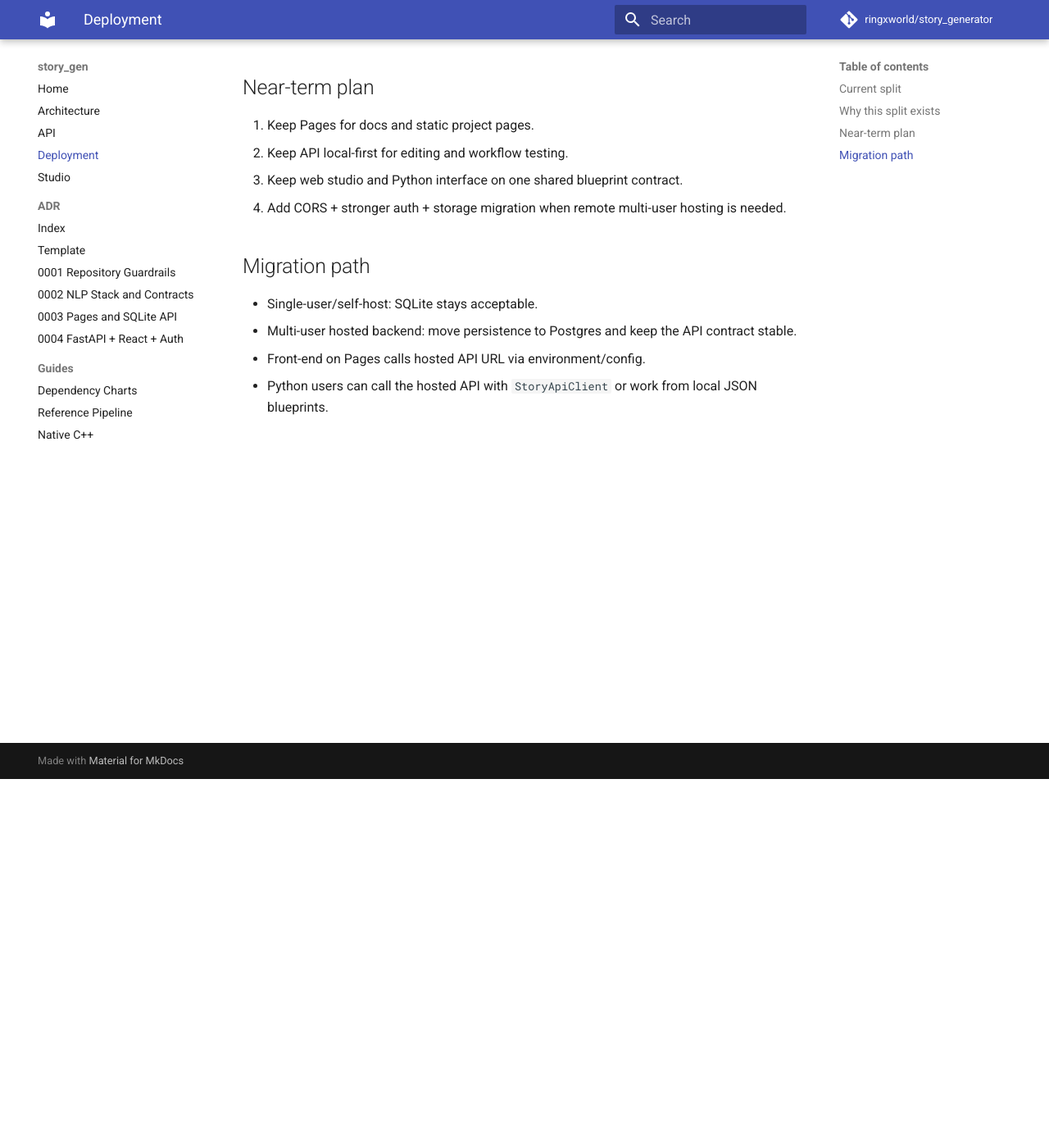
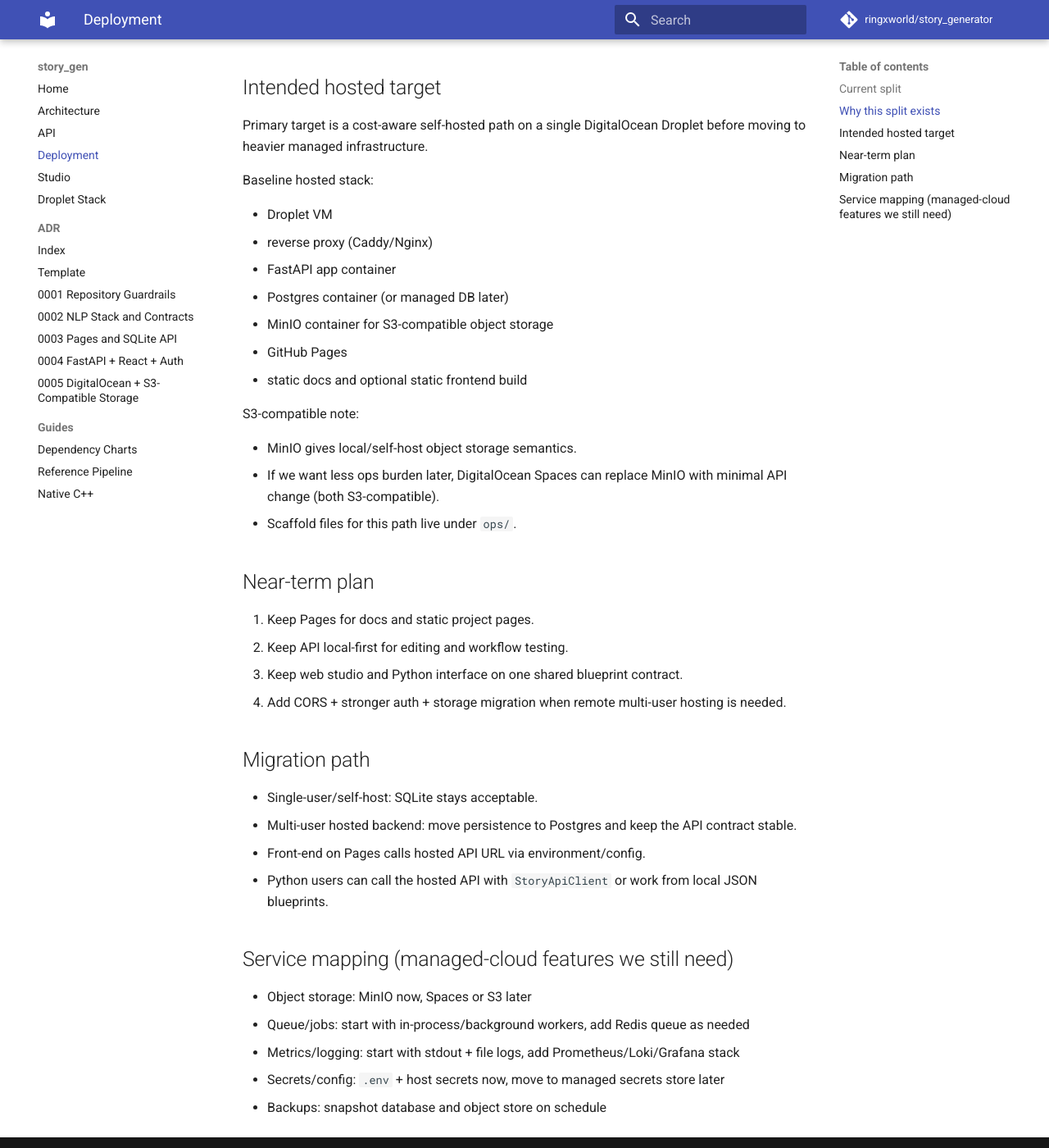
Before and after one commit to ringxworld/story_generator, an MkDocs documentation site: the page built from docs/deployment.md, in a window 1280 px wide and 1400 px high, scrolled down 450 px. Shown: the whole window at 82% size. Built offline with MkDocs 1.6.1 and Material for MkDocs 9.7.7, drawn with Linux system fonts in a browser that asks for light colours; comment, search, counter and statistics services are not loaded.

Commit message:
Add DigitalOcean droplet + MinIO deployment blueprint

```diff
--- a/docs/deployment.md
+++ b/docs/deployment.md
@@ -12,6 +12,28 @@
 GitHub Pages does not run server-side application runtimes. It serves static
 files only. That means Python APIs and databases must run on a separate host.
 
+## Intended hosted target
+
+Primary target is a cost-aware self-hosted path on a single DigitalOcean Droplet
+before moving to heavier managed infrastructure.
+
+Baseline hosted stack:
+
+- Droplet VM
+  - reverse proxy (Caddy/Nginx)
+  - FastAPI app container
+  - Postgres container (or managed DB later)
+  - MinIO container for S3-compatible object storage
+- GitHub Pages
+  - static docs and optional static frontend build
+
+S3-compatible note:
+
+- MinIO gives local/self-host object storage semantics.
+- If we want less ops burden later, DigitalOcean Spaces can replace MinIO with
+  minimal API change (both S3-compatible).
+- Scaffold files for this path live under `ops/`.
+
 ## Near-term plan
 
 1. Keep Pages for docs and static project pages.
@@ -25,3 +47,11 @@ files only. That means Python APIs and databases must run on a separate host.
 - Multi-user hosted backend: move persistence to Postgres and keep the API contract stable.
 - Front-end on Pages calls hosted API URL via environment/config.
 - Python users can call the hosted API with `StoryApiClient` or work from local JSON blueprints.
+
+## Service mapping (managed-cloud features we still need)
+
+- Object storage: MinIO now, Spaces or S3 later
+- Queue/jobs: start with in-process/background workers, add Redis queue as needed
+- Metrics/logging: start with stdout + file logs, add Prometheus/Loki/Grafana stack
+- Secrets/config: `.env` + host secrets now, move to managed secrets store later
+- Backups: snapshot database and object store on schedule
--- a/mkdocs.yml
+++ b/mkdocs.yml
@@ -17,6 +17,7 @@ nav:
   - API: api.md
   - Deployment: deployment.md
   - Studio: studio.md
+  - Droplet Stack: droplet_stack.md
   - ADR:
       - Index: adr/README.md
       - Template: adr/0000-template.md
@@ -24,6 +25,7 @@ nav:
       - 0002 NLP Stack and Contracts: adr/0002-nlp-stack-and-analysis-contract-scaffold.md
       - 0003 Pages and SQLite API: adr/0003-pages-static-hosting-and-local-sqlite-api.md
       - 0004 FastAPI + React + Auth: adr/0004-fastapi-backend-react-studio-and-token-auth.md
+      - 0005 DigitalOcean + S3-Compatible Storage: adr/0005-digitalocean-droplet-and-s3-compatible-storage-plan.md
   - Guides:
       - Dependency Charts: dependency_charts.md
       - Reference Pipeline: reference_pipeline.md
```
Also changed, not shown: README.md (+1 -0 lines), docs/adr/0005-digitalocean-droplet-and-s3-compatible-storage-plan.md (added, +48 -0 lines), docs/droplet_stack.md (added, +25 -0 lines), ops/README.md (added, +14 -0 lines), 4 other files.
